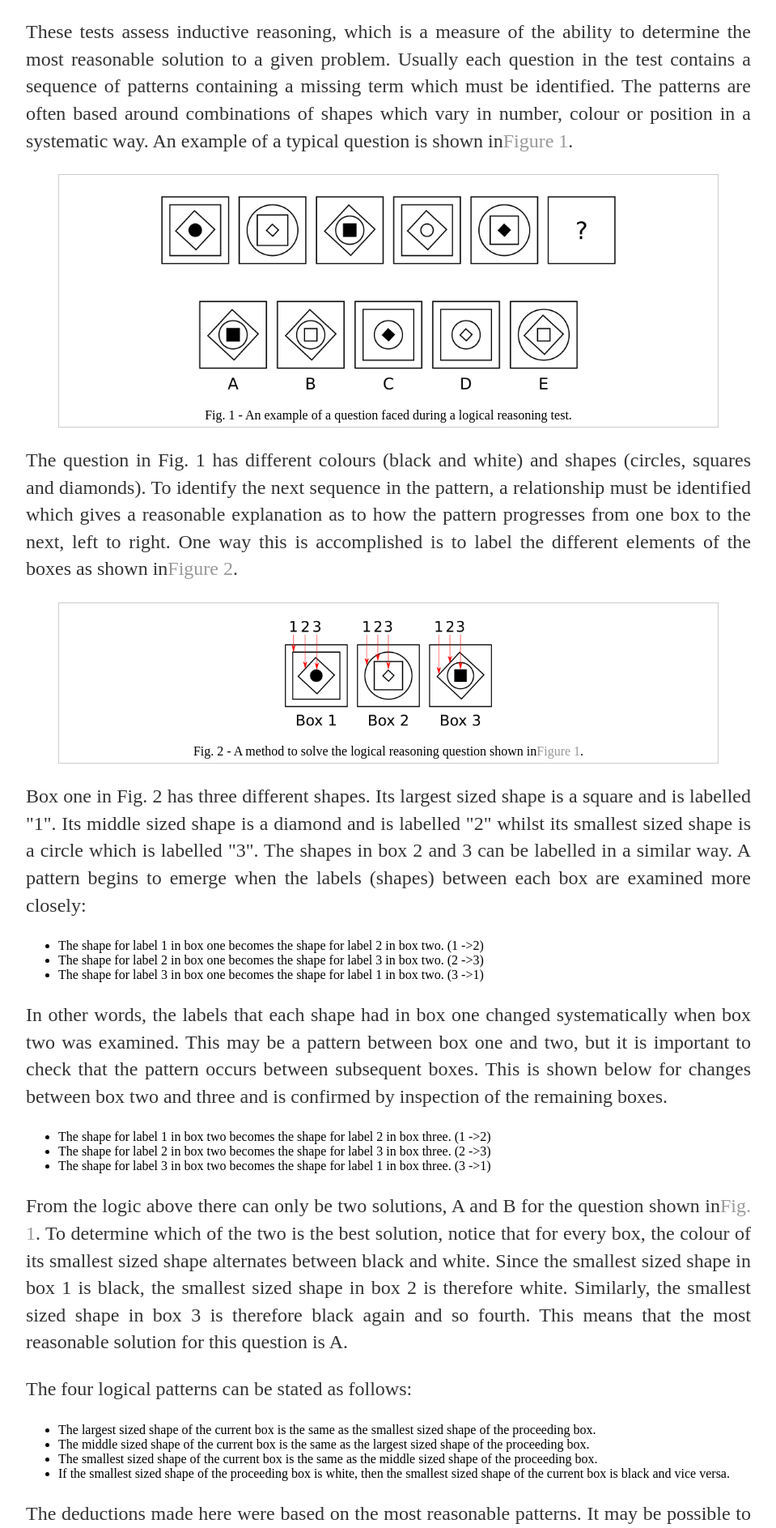
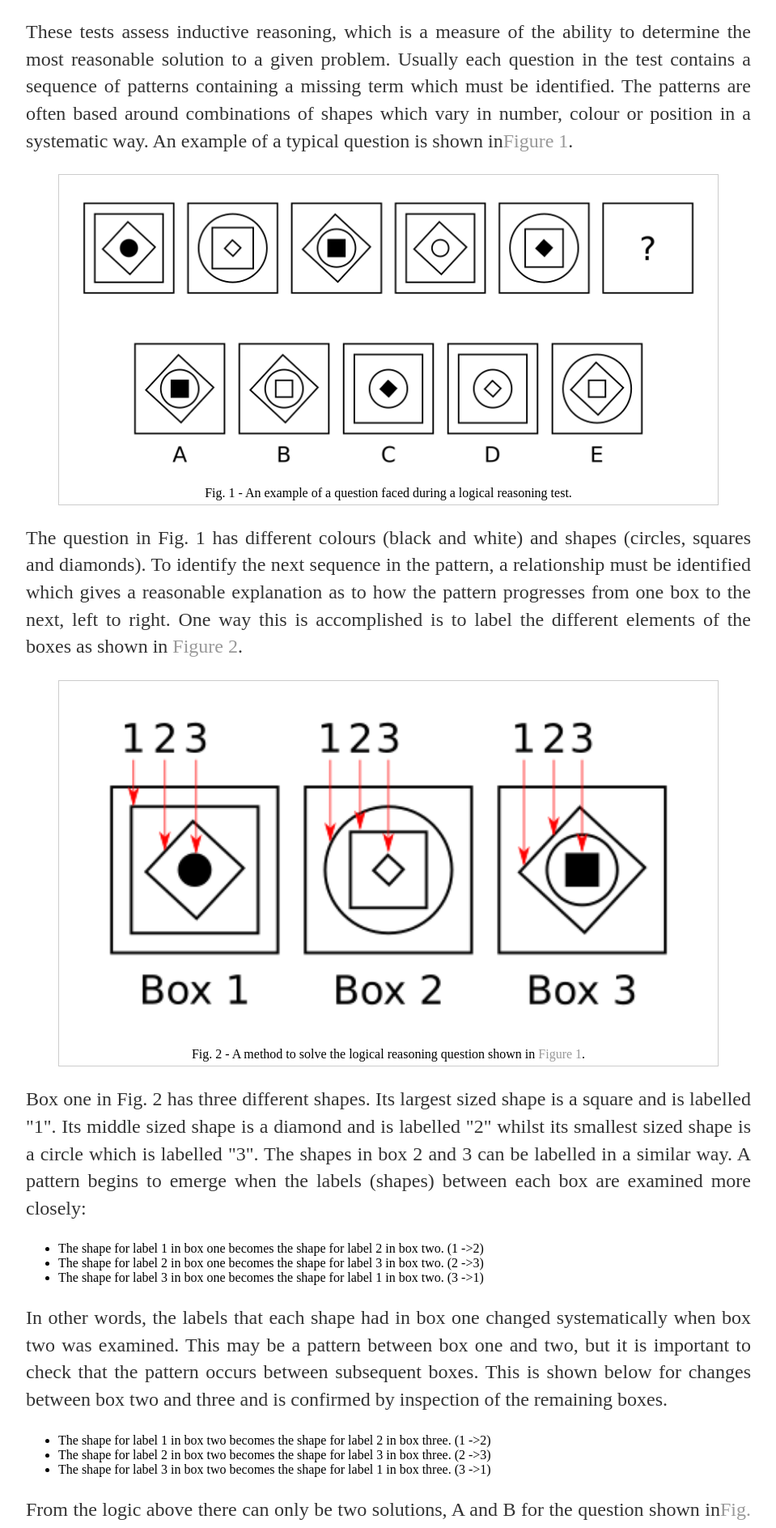
Before and after one commit to pa5411/Graduate-Job-Help, a Jekyll site: the page built from psychometrictests.html, in a window 1280 px wide. Shown: the part 2537-4424 px from the top of the page at 81% size, without its empty margins (160-1119 px from the left). Built offline with Jekyll 4.4.1, drawn with Linux system fonts in a browser that asks for light colours.

Commit message:
fix images for devices with small displays

```diff
--- a/css/main.css
+++ b/css/main.css
@@ -51,10 +51,6 @@ figcaption {
   text-align: center;
 }
 
-div.centre {
-  text-align: center;
-}
-
 footer {
   border-top: 1px solid #d5d5d5;
   font-size: .8em;
--- a/cv.html
+++ b/cv.html
@@ -37,9 +37,7 @@ date: 2021-06-22
 
   <h4 id="figureexampleofcv"></h4>
   <figure>
-    <div class="centre">
-    <img src="{{ site.baseurl }}/assets/img/exampleofcv.jpg" alt="Cropped view of a typical CV" width="600">
-    </div>
+    <img src="{{ site.baseurl }}/assets/img/exampleofcv.jpg" alt="Cropped view of a typical CV" width="100%">
     <figcaption>Fig. 1 - An example of a CV created using LaTeX.</figcaption>
   </figure>
 
--- a/psychometrictests.html
+++ b/psychometrictests.html
@@ -49,20 +49,16 @@ date: 2021-06-30
 
   <h4 id="figurelogone"></h4>
   <figure>
-    <div class="centre">
-    <img src="{{ site.baseurl }}/assets/img/logreason1.png" alt="A typical logical reasoning based question." width="600">
-    </div>
+    <img src="{{ site.baseurl }}/assets/img/logreason1.png" alt="A typical logical reasoning based question." width="100%">
     <figcaption>Fig. 1 - An example of a question faced during a logical reasoning test.</figcaption>
   </figure>
 
-  <p>The question in Fig. 1 has different colours (black and white) and shapes (circles, squares and diamonds). To identify the next sequence in the pattern, a relationship must be identified which gives a reasonable explanation as to how the pattern progresses from one box to the next, left to right. One way this is accomplished is to label the different elements of the boxes as shown in<a href="#figurelogoneb">Figure 2</a>.</p>
+  <p>The question in Fig. 1 has different colours (black and white) and shapes (circles, squares and diamonds). To identify the next sequence in the pattern, a relationship must be identified which gives a reasonable explanation as to how the pattern progresses from one box to the next, left to right. One way this is accomplished is to label the different elements of the boxes as shown in <a href="#figurelogoneb">Figure 2</a>.</p>
 
   <h4 id="figurelogoneb"></h4>
   <figure>
-    <div class="centre">
-    <img src="{{ site.baseurl }}/assets/img/logreason1b.png" alt="Solving the logical reasoning question of Fig. 1." width="300">
-    </div>
-    <figcaption>Fig. 2 - A method to solve the logical reasoning question shown in<a href="#figurelogone">Figure 1</a>.</figcaption>
+    <img src="{{ site.baseurl }}/assets/img/logreason1b.png" alt="Solving the logical reasoning question of Fig. 1." width="100%">
+    <figcaption>Fig. 2 - A method to solve the logical reasoning question shown in <a href="#figurelogone">Figure 1</a>.</figcaption>
   </figure>
 
   <p>Box one in Fig. 2 has three different shapes. Its largest sized shape is a square and is labelled "1". Its middle sized shape is a diamond and is labelled "2" whilst its smallest sized shape is a circle which is labelled "3". The shapes in box 2 and 3 can be labelled in a similar way. A pattern begins to emerge when the labels (shapes) between each box are examined more closely:</p>
@@ -98,20 +94,16 @@ date: 2021-06-30
 
   <h4 id="figurelogtwo"></h4>
   <figure>
-    <div class="centre">
-    <img src="{{ site.baseurl }}/assets/img/logreason2.png" alt="Another typical logical reasoning based question." width="600">
-    </div>
+    <img src="{{ site.baseurl }}/assets/img/logreason2.png" alt="Another typical logical reasoning based question." width="100%">
     <figcaption>Fig. 3 - Another example of a typical question faced during a logical reasoning test.</figcaption>
   </figure>
 
-  <p>In this question, rather than a linear sequence of boxes, there is now a grid of nine boxes with the middle box missing. At first glance, there are different shapes (circles and squares), different colours (black and white) and connections between the shapes, indicated by solid vertical or horizontal lines. To identify the pattern here, one approach is to divide the grid into rows and columns, as shown in<a href="#figurelogtwob">Figure 4</a>.</p>
+  <p>In this question, rather than a linear sequence of boxes, there is now a grid of nine boxes with the middle box missing. At first glance, there are different shapes (circles and squares), different colours (black and white) and connections between the shapes, indicated by solid vertical or horizontal lines. To identify the pattern here, one approach is to divide the grid into rows and columns, as shown in <a href="#figurelogtwob">Figure 4</a>.</p>
 
   <h4 id="figurelogtwob"></h4>
   <figure>
-    <div class="centre">
-    <img src="{{ site.baseurl }}/assets/img/logreason2b.png" alt="Solving the logical reasoning question of Fig. 3." width="400">
-    </div>
-    <figcaption>Fig. 4 - A method to solve the logical reasoning question shown in<a href="#figurelogtwo">Figure 3</a>.</figcaption>
+    <img src="{{ site.baseurl }}/assets/img/logreason2b.png" alt="Solving the logical reasoning question of Fig. 3." width="100%">
+    <figcaption>Fig. 4 - A method to solve the logical reasoning question shown in <a href="#figurelogtwo">Figure 3</a>.</figcaption>
   </figure>
 
   <p>The next step is to identify how row 1 may be related to row 3 or similarly column 1 is related to column 3. This question is more difficult that the previous question because whilst some changes occur, they do not form any obvious pattern. For example, the number of squares and circles may clearly change in each box but the changes overall do not appear to form a pattern. Similarly the number of connections in each box do not form an obvious pattern. In this situation, when the pattern is not immediately obvious, the key to solving the question is to form a mental list of<i>possible</i>patterns. Then go through each item in the list one by one and remove anything which is not correct. For example:</p>
@@ -127,18 +119,14 @@ date: 2021-06-30
 
   <h4 id="figurelogtwoc"></h4>
   <figure>
-    <div class="centre">
-    <img src="{{ site.baseurl }}/assets/img/logreason2c.png" alt="Solving the logical reasoning question of Fig. 3." width="400">
-    </div>
-    <figcaption>Fig. 5 - A method to solve the logical reasoning question shown in<a href="#figurelogtwo">Figure 3</a>.</figcaption>
+    <img src="{{ site.baseurl }}/assets/img/logreason2c.png" alt="Solving the logical reasoning question of Fig. 3." width="100%">
+    <figcaption>Fig. 5 - A method to solve the logical reasoning question shown in <a href="#figurelogtwo">Figure 3</a>.</figcaption>
   </figure>
 
   <h4 id="figurelogtwod"></h4>
   <figure>
-    <div class="centre">
-    <img src="{{ site.baseurl }}/assets/img/logreason2d.png" alt="Solving the logical reasoning question of Fig. 3." width="400">
-    </div>
-    <figcaption>Fig. 6 - A method to solve the logical reasoning question shown in<a href="#figurelogtwo">Figure 3</a>.</figcaption>
+    <img src="{{ site.baseurl }}/assets/img/logreason2d.png" alt="Solving the logical reasoning question of Fig. 3." width="100%">
+    <figcaption>Fig. 6 - A method to solve the logical reasoning question shown in <a href="#figurelogtwo">Figure 3</a>.</figcaption>
   </figure>
 
   <p>In row 2, the boxes in columns 1 and 3 have three coloured objects and therefore the missing box in column 2 must not have three, one or five coloured objects. This excludes solutions A and C. At this point there still remain 3 possible solutions, so it may be helpful to examine the solutions to gain some insight. Each solution contains connections between the shapes. Notice in the question that whenever there is a vertical connection to a shape, there is always a horizontal connection from the same shape. This excludes solutions B and D. The solution is therefore A.</p>
```
